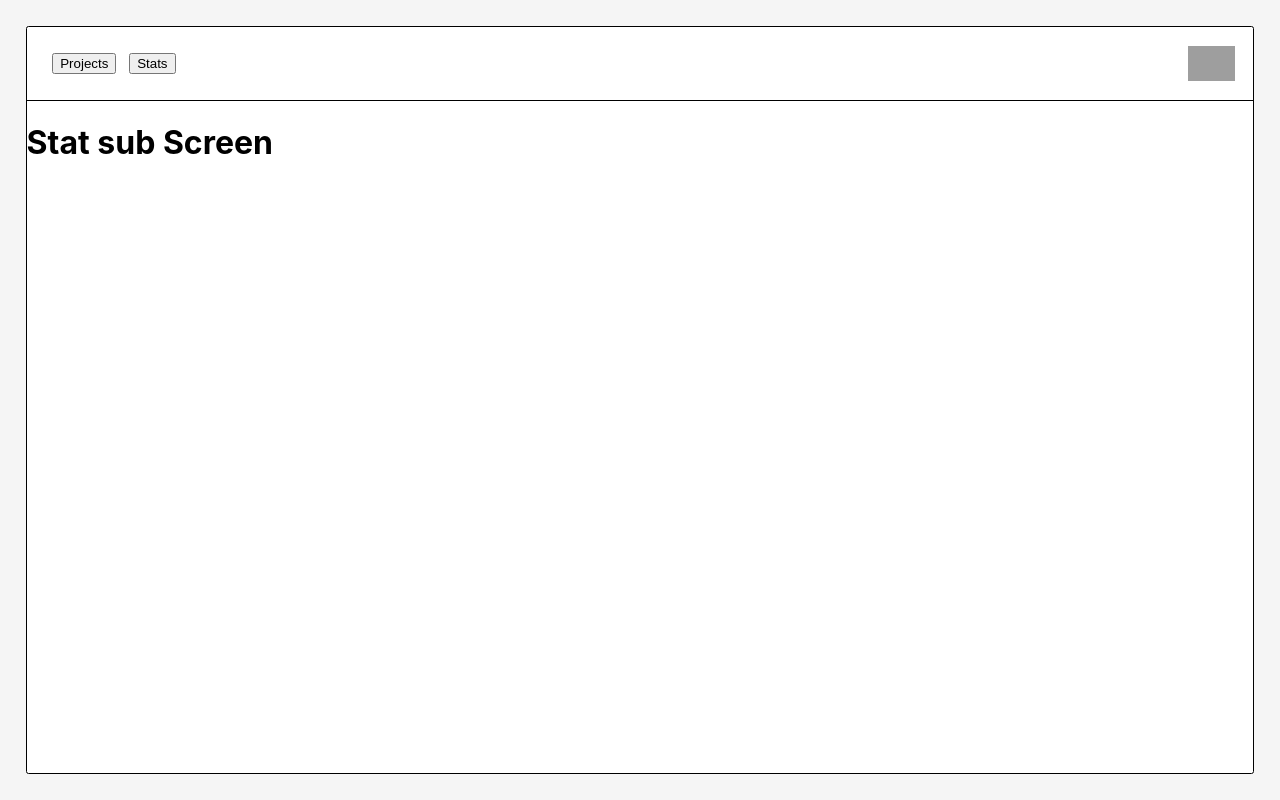
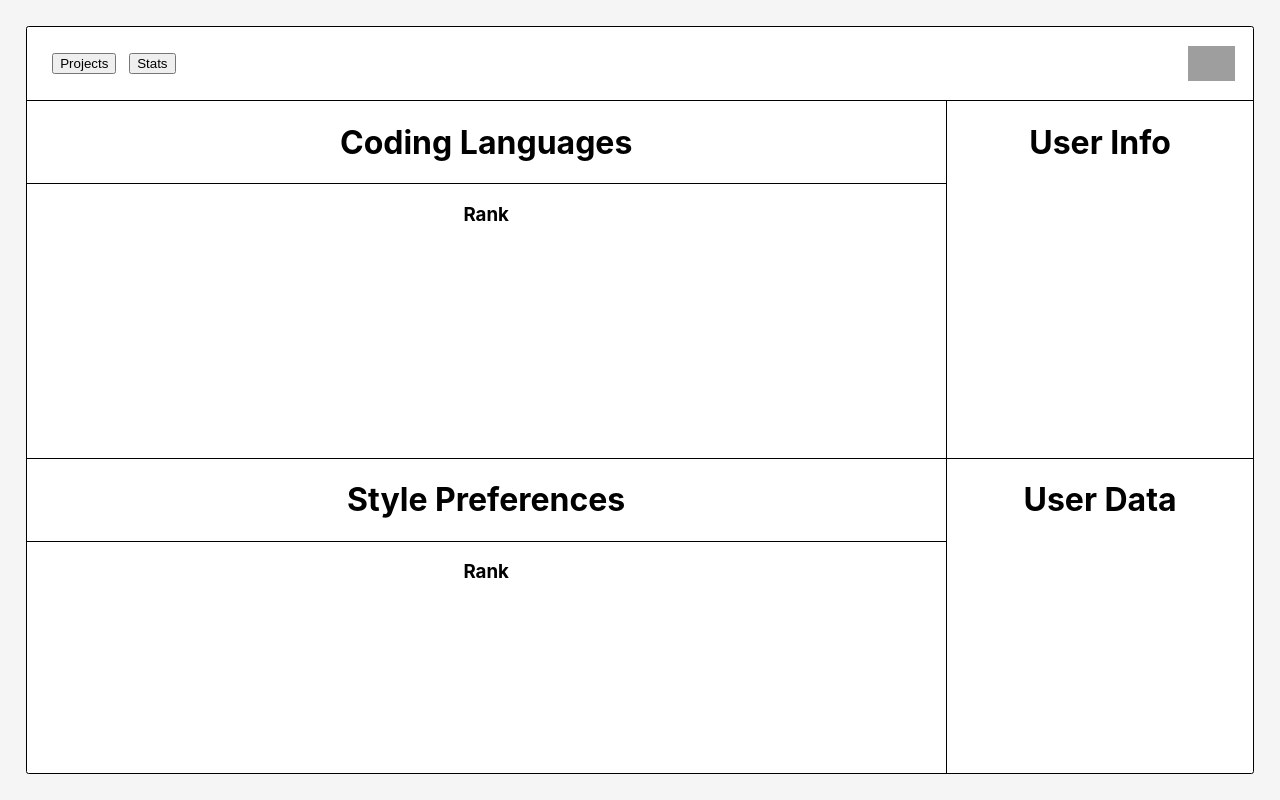
Before and after one commit to Degman1/CodeSummarizer, a React (Create React App) app in the folder frontend/: page / in a window 1280 px wide. Both pictures are taken after a click on the button "Stats". Built offline with nearby package versions, Linux system fonts and the light colour scheme; grey boxes are pictures that could not be loaded; the HTML template or start-up script is replaced by a standard one.

Commit message:
added stats screen elements

```diff
--- a/frontend/src/components/StatsPageComponents/StatsScreen.js
+++ b/frontend/src/components/StatsPageComponents/StatsScreen.js
@@ -1,7 +1,47 @@
+import st from './StatsScreen.module.css'
+
 function StatScreen() {
+    function BuildLeftColumn() {
+        return (<div className={st.leftColumn}>{BuildDataBlockLarge('Coding Languages')}{BuildDataBlockLarge('Style Preferences')}</div>)
+    }
+
+    function BuildRightColumn() {
+        return (<div className={st.rightColumn}>
+                {BuildDataBlockSmall('User Info')}
+                {BuildDataBlockSmall('User Data')}
+            </div>)
+    }
+    function BuildDataBlockSmall(header) {
+        return (<div className={st.smallDataBlock}>
+                <h1 className={st.header}>{header}</h1>
+            </div>)
+    }
+    function BuildDataBlockLarge(header, graph_title) {
+        return (<div className={st.largeDataBlock}>
+                <h1 className={st.header}>{header}</h1>
+                {BuildChartRankContainer(graph_title)}
+            </div>)
+    }
+    function BuildChartRankContainer(graph_title) {
+        return (<div className={st.chartRankContainer}>
+            {BuildRankings()}
+            {BuildGraph(0, 0, graph_title)}
+        </div>)
+    }
+    function BuildRankings() {
+        return (<div>
+            <h3>Rank</h3>
+        </div>)
+    }
+    function BuildGraph(data, graph_type, graph_title) {
+        return (<div>
+
+        </div>)
+    }
     return (
-        <div>
-            <h1>Stat sub Screen</h1>
+        <div className={st.container}>
+            {BuildLeftColumn()}
+            {BuildRightColumn()}
         </div>
     );
 }
--- /dev/null
+++ b/frontend/src/components/StatsPageComponents/StatsScreen.module.css
@@ -0,0 +1,32 @@
+.container {
+    display: grid;
+    grid-template-columns: 3fr 1fr;
+    height: 100%;
+}
+
+.leftColumn {
+    border-right: 1px solid black;
+    height: 100%;
+}
+
+.rightColumn {
+    height: 100%;
+}
+
+.smallDataBlock {
+    border-bottom: 1px solid black;
+    grid-template-rows: 1fr 1fr;
+    height: 50%;
+    text-align: center;
+}
+
+.largeDataBlock {
+    border-bottom: 1px solid black;
+    grid-template-rows: 1fr 1fr;
+    height: 50%;
+    text-align: center;
+}
+
+.chartRankContainer {
+    border-top: 1px solid black;
+}
```
Also changed, not shown: frontend/src/components/StatsPageComponents/UserScreen.js (+14 -0 lines).
